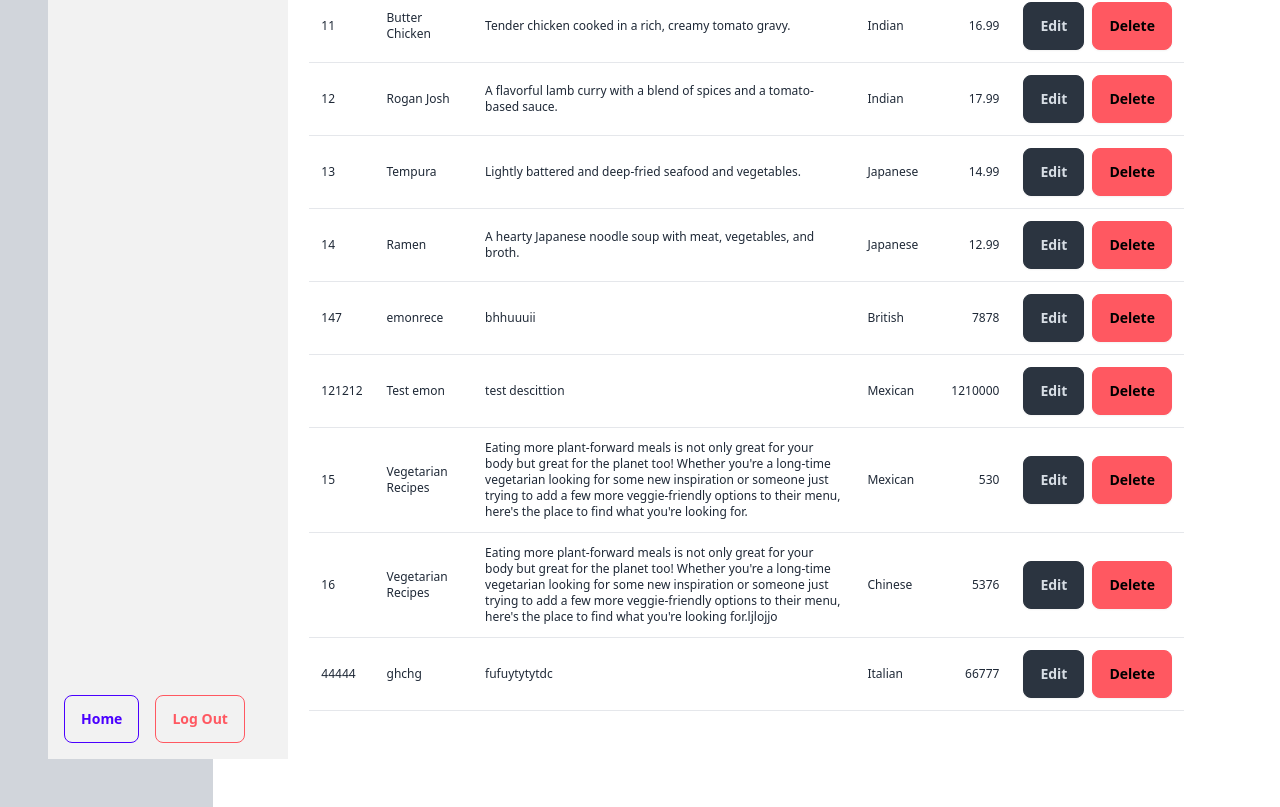
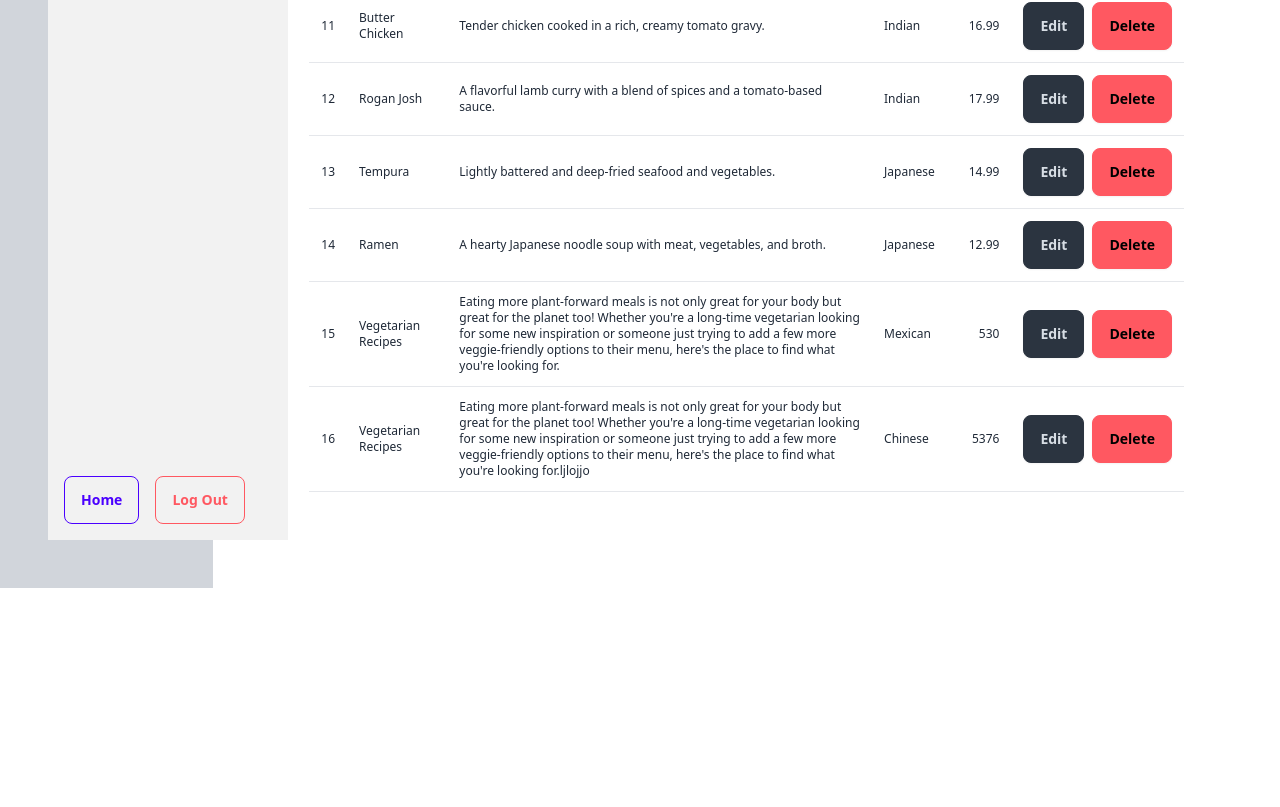
Before and after one commit to izazahmed0177/cakeHouseGtTask2024, a React (Vite) app: page /dashboard/manage-recipes in a window 1280 px wide. Shown: the part 937-1744 px from the top of the page. After the commit the page ends 1525 px from the top, so only its background shows below. Built offline with nearby package versions, Linux system fonts and the light colour scheme; no server answers; data requests are answered from the project's data file; sample sign-in values are in the browser's storage.

Commit message:
Delete complite

```diff
--- a/db.json
+++ b/db.json
@@ -113,21 +113,6 @@
       "category": "Japanese"
     },
     {
-      "id": "147",
-      "title": "emonrece",
-      "price": "7878",
-      "category": "British",
-      "descrition": "test",
-      "description": "bhhuuuii"
-    },
-    {
-      "id": "121212",
-      "title": "Test emon",
-      "price": "1210000",
-      "category": "Mexican",
-      "description": "test descittion"
-    },
-    {
       "id": "15",
       "title": "Vegetarian Recipes",
       "price": "530",
@@ -142,14 +127,6 @@
       "category": "Chinese",
       "description": "Eating more plant-forward meals is not only great for your body but great for the planet too! Whether you're a long-time vegetarian looking for some new inspiration or someone just trying to add a few more veggie-friendly options to their menu, here's the place to find what you're looking for.ljlojjo",
       "image": "https://pinchofyum.com/wp-content/uploads/Cauliflower-Black-Bean-Tostadas-4-400x400.jpg"
-    },
-    {
-      "id": "44444",
-      "title": "ghchg",
-      "price": "66777",
-      "category": "Italian",
-      "description": "fufuytytytdc",
-      "image": "huyhfuctc"
     }
   ],
   "categories": [
--- a/src/components/cards/RecepiRow.jsx
+++ b/src/components/cards/RecepiRow.jsx
@@ -1,9 +1,31 @@
 /* eslint-disable react/prop-types */
 // import React from 'react'
 
+import axios from "axios";
 import { NavLink } from "react-router-dom";
 
 export default function RecepiRow({recipe}) {
+
+
+    const hendleDelete=async()=>{
+        // await fetch(`http://localhost:3000/shoes/${id}`,{
+        //     method:"DELETE"
+        // })
+        // .then((res)=>res.json())
+        // .then((data)=>console.log(data))
+        // onDelete(id)
+        const deletRecepi=await axios.delete(`http://localhost:3000/recipes/${recipe.id}`)
+
+        if (deletRecepi?.status === 200) {
+            alert("Delete item")
+          }
+
+
+    }
+
+
+
+
   return (
     <tr className="border-b border-opacity-20 dark:border-gray-300 dark:bg-gray-50">
     <td className="p-3">
@@ -28,7 +50,7 @@ export default function RecepiRow({recipe}) {
 
     <div className="flex gap-2">
     <NavLink to={`/dashboard/edit-recipe/${recipe?.id}` } className="btn btn-sx btn-neutral">Edit</NavLink>
-            <button className="btn btn-sx btn-error">Delete</button>
+            <button onClick={hendleDelete} className="btn btn-sx btn-error">Delete</button>
 
     </div>
         {/* <span className="px-3 py-1 font-semibold rounded-md dark:bg-violet-600 dark:text-gray-50">
--- a/src/pages/dashboard/ManageAllRecipe.jsx
+++ b/src/pages/dashboard/ManageAllRecipe.jsx
@@ -16,7 +16,12 @@ export default function ManageAllRecipe() {
           }
         }
         allRecipes();
-      }, []);
+
+      }, [recipes]);
+
+
+
+
 
 // console.log(recipes);
 
```
